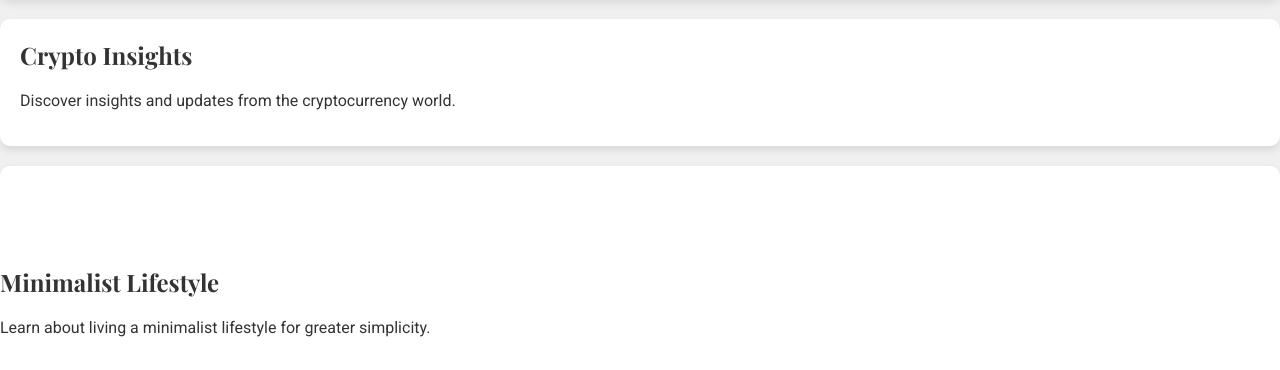
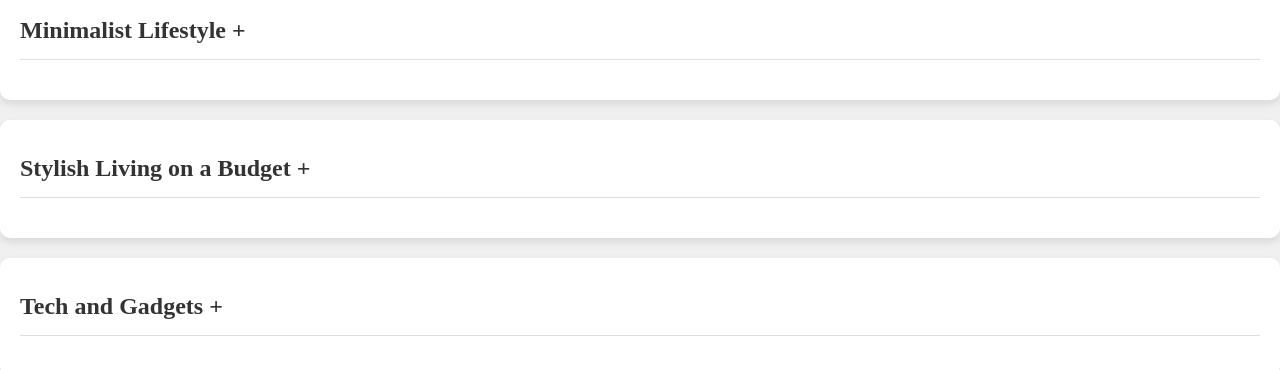
Before and after one commit to april19833/The-Empty-Time-Investor, a PHP site: page / in a window 1280 px wide. Shown: the part 535-905 px from the top of the page. Run offline with PHP 8.4, Linux system fonts and the light colour scheme.

Commit message:
Update index.php

```diff
--- a/index.php
+++ b/index.php
@@ -5,61 +5,28 @@
   <meta name="viewport" content="width=device-width, initial-scale=1.0">
   <title>Investing in Empty Time</title>
   <link rel="stylesheet" href="style.css">
-  <link href="https://fonts.googleapis.com/css2?family=Roboto:wght@400;700&family=Playfair+Display:wght@700&display=swap" rel="stylesheet">
+  <link href="https://fonts.googleapis.com/css2?family=Roboto:wght@400;700&display=swap" rel="stylesheet">
   <style>
-    /* Кастомные стили для анимированного фона */
-    .section-with-background {
-      position: relative;
-      background-color: #f0f0f0;
-      overflow: hidden;
-      padding: 100px 0;
+    /* Стили аккордеона */
+    .accordion-item__click-target {
+      cursor: pointer;
+      padding: 15px 0;
+      border-bottom: 1px solid #ddd;
     }
 
-    .section-with-background::before {
-      content: '';
-      position: absolute;
-      top: 0;
-      left: 0;
-      width: 100%;
-      height: 100%;
-      background: url('floating-elements.png') repeat;
-      animation: floatAnimation 20s infinite linear;
-    }
-
-    @keyframes floatAnimation {
-      0% {
-        transform: translateX(0) translateY(0);
-      }
-      100% {
-        transform: translateX(-100%) translateY(100%);
-      }
-    }
-
-    /* Кастомные стили для эффекта параллакса */
-    #parallax-section {
-      background-image: url('parallax-background.jpg');
-      background-size: cover;
-      background-attachment: fixed;
-      padding: 100px 0;
-      text-align: center;
-      color: white;
-    }
-
-    /* Кастомные стили для графических элементов */
-    .graphic {
-      background-color: #fff;
-      padding: 100px 0;
-    }
-
-    .graphic-elements {
+    .accordion-item__title {
       display: flex;
-      justify-content: space-around;
+      justify-content: space-between;
       align-items: center;
     }
 
-    .graphic-element {
-      text-align: center;
-      margin: 20px;
+    .accordion-item__dropdown {
+      display: none;
+      padding: 15px 0;
+    }
+
+    .accordion-item__dropdown.open {
+      display: block;
     }
   </style>
 </head>
@@ -82,39 +49,54 @@
   </header>
 
   <main>
-    <section id="time-investment" class="card section-with-background">
-      <h2>Time Investment Strategies</h2>
-      <p>Explore effective strategies for investing your time wisely.</p>
-    </section>
-
-    <section id="crypto-insights" class="card" id="parallax-section">
-      <h2>Crypto Insights</h2>
-      <p>Discover insights and updates from the cryptocurrency world.</p>
-    </section>
-
-    <section id="minimalist-lifestyle" class="card graphic">
-      <h2>Minimalist Lifestyle</h2>
-      <p>Learn about living a minimalist lifestyle for greater simplicity.</p>
-      <div class="graphic-elements">
-        <div class="graphic-element">
-          <img src="graphic-element1.png" alt="Graphic Element 1">
-          <p>Description of Element 1</p>
-        </div>
-        <div class="graphic-element">
-          <img src="graphic-element2.png" alt="Graphic Element 2">
-          <p>Description of Element 2</p>
-        </div>
+    <section id="time-investment" class="card accordion-item">
+      <h2 class="accordion-item__click-target">
+        <span>Time Investment Strategies</span>
+        <span class="accordion-icon">+</span>
+      </h2>
+      <div class="accordion-item__dropdown">
+        <p>Explore effective strategies for investing your time wisely.</p>
       </div>
     </section>
 
-    <section id="stylish-living" class="card">
-      <h2>Stylish Living on a Budget</h2>
-      <p>Tips and ideas for maintaining a stylish home on a limited budget.</p>
+    <section id="crypto-insights" class="card accordion-item">
+      <h2 class="accordion-item__click-target">
+        <span>Crypto Insights</span>
+        <span class="accordion-icon">+</span>
+      </h2>
+      <div class="accordion-item__dropdown">
+        <p>Discover insights and updates from the cryptocurrency world.</p>
+      </div>
     </section>
 
-    <section id="tech-gadgets" class="card">
-      <h2>Tech and Gadgets</h2>
-      <p>Explore the latest in technology and gadgets for modern living.</p>
+    <section id="minimalist-lifestyle" class="card accordion-item">
+      <h2 class="accordion-item__click-target">
+        <span>Minimalist Lifestyle</span>
+        <span class="accordion-icon">+</span>
+      </h2>
+      <div class="accordion-item__dropdown">
+        <p>Learn about living a minimalist lifestyle for greater simplicity.</p>
+      </div>
+    </section>
+
+    <section id="stylish-living" class="card accordion-item">
+      <h2 class="accordion-item__click-target">
+        <span>Stylish Living on a Budget</span>
+        <span class="accordion-icon">+</span>
+      </h2>
+      <div class="accordion-item__dropdown">
+        <p>Tips and ideas for maintaining a stylish home on a limited budget.</p>
+      </div>
+    </section>
+
+    <section id="tech-gadgets" class="card accordion-item">
+      <h2 class="accordion-item__click-target">
+        <span>Tech and Gadgets</span>
+        <span class="accordion-icon">+</span>
+      </h2>
+      <div class="accordion-item__dropdown">
+        <p>Explore the latest in technology and gadgets for modern living.</p>
+      </div>
     </section>
   </main>
 
@@ -136,10 +118,18 @@
 
   <script src="script.js"></script>
   <script>
-    // JavaScript для темной темы
-    const themeToggle = document.getElementById('theme-toggle');
-    themeToggle.addEventListener('click', function() {
-      document.body.classList.toggle('dark-theme');
+    // JavaScript для аккордеона
+    const accordionItems = document.querySelectorAll('.accordion-item');
+
+    accordionItems.forEach(item => {
+      const clickTarget = item.querySelector('.accordion-item__click-target');
+      const dropdown = item.querySelector('.accordion-item__dropdown');
+
+      clickTarget.addEventListener('click', () => {
+        const isOpen = item.classList.toggle('open');
+        dropdown.style.display = isOpen ? 'block' : 'none';
+        clickTarget.querySelector('.accordion-icon').textContent = isOpen ? '-' : '+';
+      });
     });
   </script>
 </body>
```
